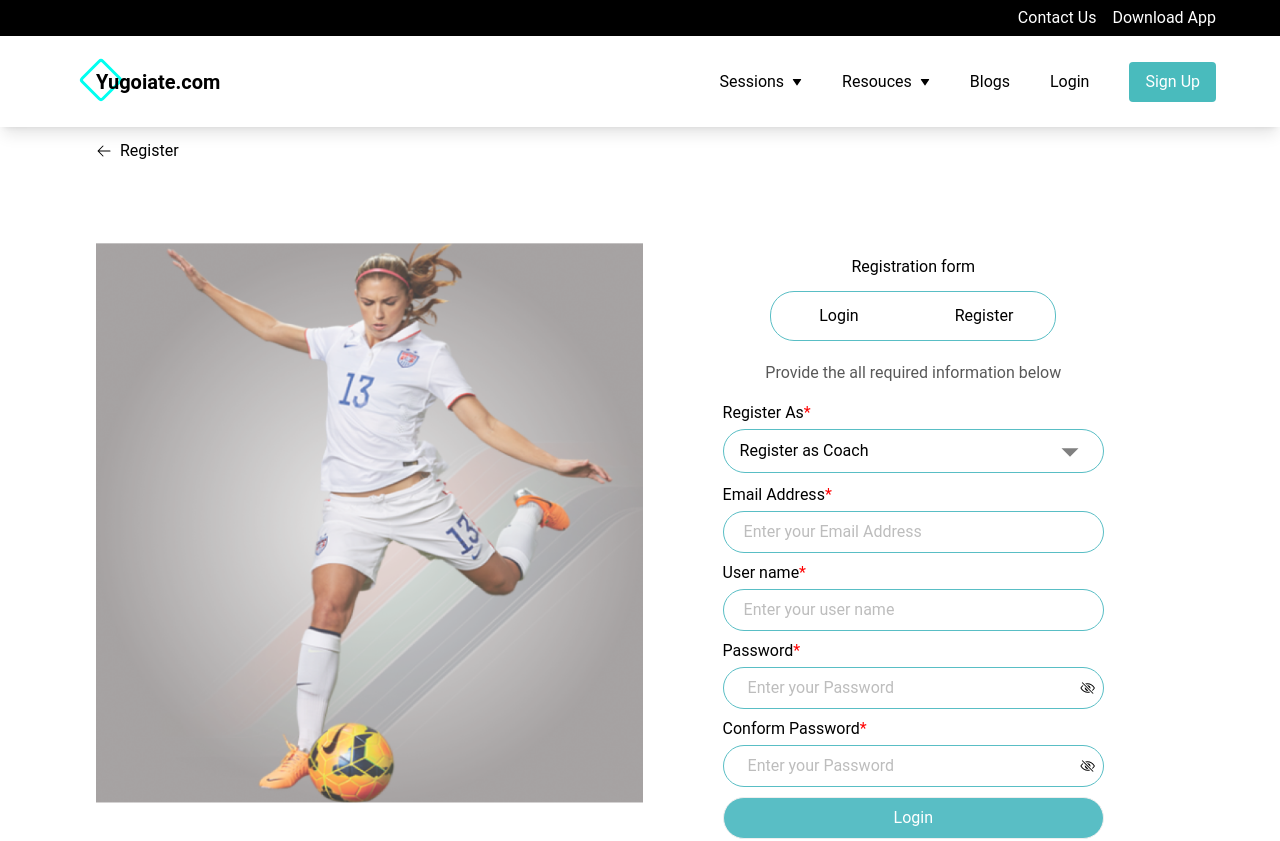
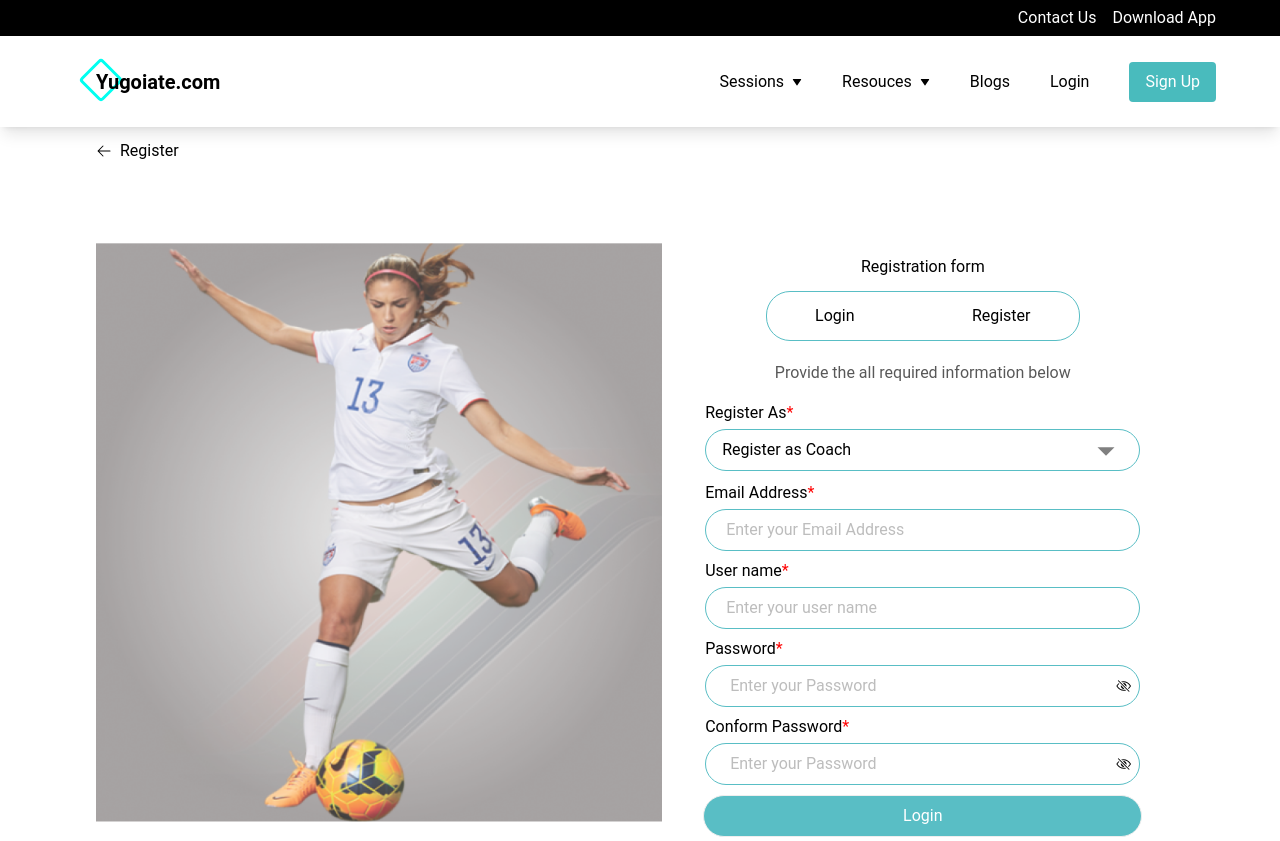
Before and after one commit to FahadNishad/footballcoaching, a React (Vite) app: page /register in a window 1280 px wide. Shown: the top 841 px of the page. Built offline with nearby package versions, Linux system fonts and the light colour scheme.

Commit message:
login & sign up all screens

```diff
--- a/src/Components/RegistrationDetails/Login.jsx
+++ b/src/Components/RegistrationDetails/Login.jsx
@@ -4,7 +4,6 @@ import { HiArrowLeft } from "react-icons/hi2";
 import { Link } from "react-router-dom";
 import { IoEyeOffOutline } from "react-icons/io5";
 const Login = () => {
-
   return (
     <div className="w-full">
       <div className="md:w-[85%] w-[90%] mx-auto">
@@ -14,28 +13,28 @@ const Login = () => {
             <span>Login</span>
           </div>
         </div>
-        <div className="flex py-[80px]">
-          <div className="">
+        <div className="flex justify-between py-[80px]">
+          <div className=" w-6/12">
             <img src={cta} width={589} height={550} alt="cta coaching" />
           </div>
-          <div className="px-20 py-24">
-            <h1 className="text-center">Welcome to Lorem</h1>
+          <div className=" w-5/12 my-auto">
+            <h1 className="text-center">Welcome to Yugoiate</h1>
             <div className="flex justify-center py-3">
-              <div className="border border-[#59bec5]  rounded-3xl flex justify-between w-10/12  ">
+              <div className="border border-[#59bec5] sm:w-[90%] md:w-[80%] lg:w-[60%] xl:w-[60%] rounded-3xl flex justify-between ">
                 <Link to="/registration">
-                  <button className="hover:bg-[#59bec5] hover:text-white py-3 px-12 rounded-3xl">
+                  <button className="hover:bg-[#59bec5] hover:text-white py-3 sm:px-6 lg:px-8 xl:px-10 rounded-3xl">
                     Login
                   </button>
                 </Link>
                 <Link to="/register">
-                  <button className="hover:bg-[#59bec5] hover:text-white py-3 px-12 rounded-3xl">
+                  <button className="hover:bg-[#59bec5] hover:text-white py-3 sm:px-6 lg:px-8 xl:px-12 rounded-3xl">
                     Register
                   </button>
                 </Link>
               </div>
             </div>
 
-            <div className="flex flex-col pb-7">
+            <div className="flex flex-col w-[90%] mx-auto pb-7">
               <label htmlFor="name" className="py-1">
                 User name
               </label>
@@ -46,7 +45,7 @@ const Login = () => {
                 required
               />
             </div>
-            <div className="flex flex-col pb-5">
+            <div className="flex flex-col w-[90%] mx-auto pb-5">
               <label htmlFor="password" className="py-1">
                 Password
               </label>
@@ -60,7 +59,7 @@ const Login = () => {
                 <IoEyeOffOutline />
               </div>
             </div>
-            <div className="flex justify-between ">
+            <div className="flex w-[90%] mx-auto justify-between ">
               <div className="flex gap-1  items-center">
                 <input type="checkbox" />
                 <label htmlFor="remember me" className="text-[12px]">
@@ -68,11 +67,13 @@ const Login = () => {
                 </label>
               </div>
               <div>
-                <Link className="text-[12px]" to='/select' >Forgot Password ? </Link>
+                <Link className="text-[12px]" to="/select">
+                  Forgot Password ?{" "}
+                </Link>
               </div>
             </div>
             <div className="text-center pt-10">
-              <button className="border rounded-3xl py-2 px-[170px] text-white bg-[#59bec5] ">
+              <button className="border rounded-3xl py-2 w-[90%] mx-auto text-white bg-[#59bec5] ">
                 Login
               </button>
             </div>
--- a/src/Components/RegistrationDetails/Register.jsx
+++ b/src/Components/RegistrationDetails/Register.jsx
@@ -30,20 +30,20 @@ const RegistrationPage = () => {
             <span>Register</span>
           </div>
         </div>
-        <div className="flex py-[80px]">
+        <div className="flex justify-between py-[80px]">
           <div className="w-5.5/12">
             <img src={cta} width={589} height={550} alt="cta coaching" />
           </div>
-          <div className="px-20  w-6/12 ">
+          <div className="w-6/12 ">
             <h1 className="text-center pt-3 ">Registration form</h1>
             <div className="flex justify-center py-3">
-              <div className="border border-[#59bec5]  rounded-3xl flex justify-between w-9/12  ">
+              <div className="border border-[#59bec5]  rounded-3xl flex justify-between md:w-[60%] lg:[80%] xl-[70%] mx-auto  ">
                 <Link to="/registration">
-                  <button className="hover:bg-[#59bec5] hover:text-white py-3 px-12 rounded-3xl">
+                  <button className="hover:bg-[#59bec5] hover:text-white py-3 sm:px-6 lg:px-8 xl:px-12 rounded-3xl">
                     Login
                   </button>
                 </Link>
-                <button className="hover:bg-[#59bec5] hover:text-white py-3 px-12 rounded-3xl">
+                <button className="hover:bg-[#59bec5] hover:text-white py-3 sm:px-6 lg:px-8 xl:px-12 rounded-3xl">
                   Register
                 </button>
               </div>
@@ -51,14 +51,14 @@ const RegistrationPage = () => {
             <p className="py-2 text-center opacity-65 ">
               Provide the all required information below
             </p>
-            <div className="flex flex-col py-1">
+            <div className="flex flex-col w-10/12 mx-auto py-1">
               <label htmlFor="password" className="py-1">
                 Register As<span style={{ color: "red" }}>*</span>
               </label>
               <div className="relative w-full">
                 <h4
                   onClick={handleIconDrop}
-                  className="rounded-3xl flex justify-between items-center w-full border id1 border-[#59bec5] py-1 px-4"
+                  className="rounded-3xl flex justify-between items-center w-full border id1 border-[#59bec5] py-[3px] px-4"
                 >
                   Register as {selectedOption}
                   <span>
@@ -73,7 +73,7 @@ const RegistrationPage = () => {
                 )}
               </div>
             </div>
-            <div className="flex flex-col  w-12/12 py-[2px]">
+            <div className="flex flex-col  w-10/12 mx-auto py-[2px]">
               <label htmlFor="name" className="py-1">
                 Email Address<span style={{ color: "red" }}>*</span>
               </label>
@@ -84,7 +84,7 @@ const RegistrationPage = () => {
                 required
               />
             </div>
-            <div className="flex flex-col py-[2px] ">
+            <div className="flex flex-col w-10/12 mx-auto py-[2px] ">
               <label htmlFor="name" className="py-1">
                 User name<span style={{ color: "red" }}>*</span>
               </label>
@@ -95,7 +95,7 @@ const RegistrationPage = () => {
                 required
               />
             </div>
-            <div className="flex flex-col py-[2px]">
+            <div className="flex flex-col w-10/12 mx-auto py-[2px]">
               <label htmlFor="name" className="py-1">
                 Password<span style={{ color: "red" }}>*</span>
               </label>
@@ -109,7 +109,7 @@ const RegistrationPage = () => {
                 <IoEyeOffOutline />
               </div>
             </div>
-            <div className="flex flex-col py-[2px]">
+            <div className="flex flex-col w-10/12 mx-auto py-[2px]">
               <label htmlFor="name" className="py-1">
                 Conform Password<span style={{ color: "red" }}>*</span>
               </label>
@@ -124,7 +124,7 @@ const RegistrationPage = () => {
               </div>
             </div>
             <div className="text-center pt-2">
-              <button className="border rounded-3xl py-2 px-[170px] text-white bg-[#59bec5] ">
+              <button className="border rounded-3xl py-2 w-[84%] text-white bg-[#59bec5] ">
                 Login
               </button>
             </div>
--- a/src/index.css
+++ b/src/index.css
@@ -2,7 +2,10 @@
 @tailwind components;
 @tailwind utilities;
 
-
+body{
+  max-width: 1440px;
+  margin: 0 auto;
+}
 
 .input-id{
   outline: none;
```
